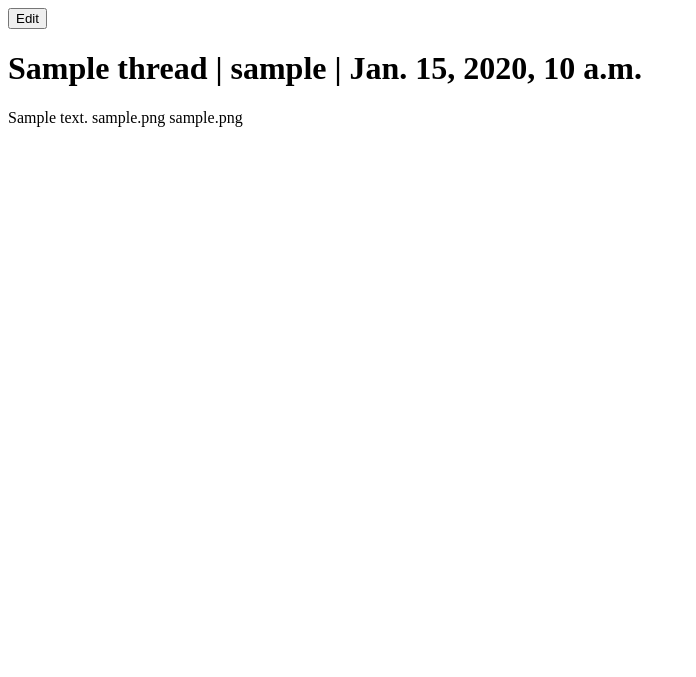
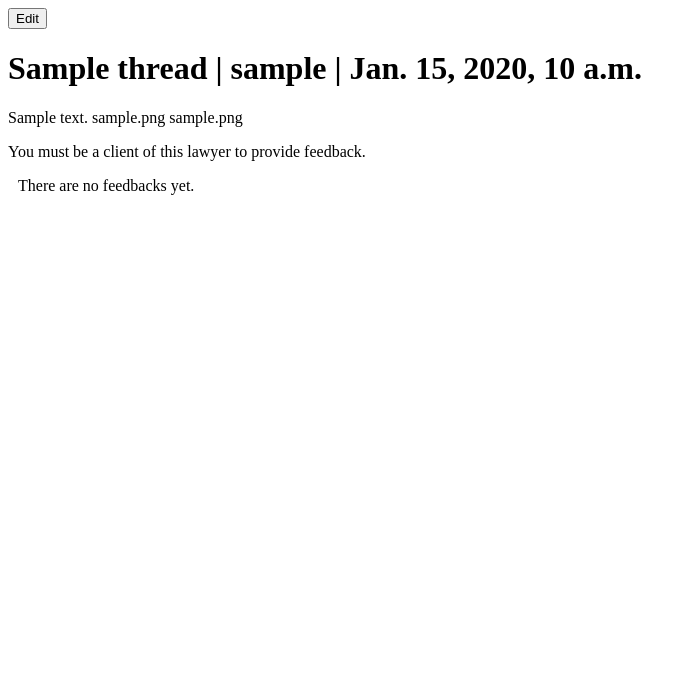
Before and after one commit to dlcastra/FPBP, a Django app: page /thread-detail/1 in a window 1280 px wide. Shown: the top 677 px of the page, without its empty margins (0-696 px from the left). Run offline with Django 5.2, Linux system fonts and the light colour scheme; tables that the repository leaves empty hold one stand-in row (values such as "Sample post"); parts of the project's set-up code (start-up, migrations or seed data) failed here and were passed over; some libraries are stand-ins or nearby versions.

Commit message:
Thread answer problem

```diff
--- /dev/null
+++ b/app/helpers.py
@@ -0,0 +1,22 @@
+from django.middleware.csrf import get_token
+from django.template.loader import render_to_string
+
+from .models import ThreadAnswer
+
+
+def data_handler(request, pk):
+    answer = ThreadAnswer.objects.filter(thread_id=pk)
+    user_id = request.user.id
+    feedback_html = render_to_string(
+        "threads/threads_detail/answers.html",
+        {
+            "answer": answer,
+            "csrf_token": get_token(request),
+            "user_id": user_id
+        }
+    )
+    return {
+        "feedback_html": feedback_html,
+        "user_id": user_id,
+        "csrf_token": get_token(request)
+    }
--- a/app/models.py
+++ b/app/models.py
@@ -9,6 +9,16 @@
     created = models.DateTimeField(auto_now_add=True)
     image = models.ImageField(upload_to="images/", blank=True)
     file = models.FileField(upload_to="files/", blank=True)
+
+
+class ThreadAnswer(models.Model):
+    id = models.AutoField(primary_key=True, editable=False, unique=True)
+    user = models.ForeignKey(CustomUser, on_delete=models.CASCADE, related_name="user_answer")
+    title = models.CharField(max_length=255)
+    context = models.TextField()
+    image = models.ImageField(upload_to="images/answers/", blank=True)
+    file = models.FileField(upload_to="files/answers/", blank=True)
+    thread = models.ForeignKey(Thread, on_delete=models.CASCADE, related_name="thread_answer")
 
 
 class ProgrammingLanguage(models.Model):
--- a/app/urls.py
+++ b/app/urls.py
@@ -8,6 +8,8 @@
     path("threads/", views.ThreadsPageView.as_view(), name="threads"),
     path("new-thread/", views.CreateThreadView.as_view(), name="new_thread"),
     path("thread-detail/<int:pk>", views.ThreadDetailView.as_view(), name="detail"),
+    path("post-feedback/<int:pk>", views.answer_handler, name="post_feedback"),
+    path("remove-feedback/<int:answer_id>", views.remove_answer, name="remove_answer"),
     # URLS FOR PROG LANGUAGES
     path("python/", views.PythonFirstPageView.as_view(), name="python_main"),
     path("tutorials/<str:slug>", views.TutorialPageView.as_view(), name="tutorials"),
--- a/app/views.py
+++ b/app/views.py
@@ -1,10 +1,14 @@
+from django.http import JsonResponse, HttpResponse
 from django.shortcuts import render, redirect, get_object_or_404
 from django.views import View
+from django.views.decorators.http import require_POST
 from django.views.generic import TemplateView, DetailView
 
+from users.models import CustomUser
 from .constants import PROGRAMMING_LANGUAGES
 from .forms import ThreadForm
-from .models import Thread, TutorialSection, ProgrammingLanguage
+from .helpers import data_handler
+from .models import Thread, TutorialSection, ProgrammingLanguage, ThreadAnswer
 
 
 # TEMPLATE VIEWS
@@ -86,11 +90,15 @@
     template_name = "threads/threads_detail/thread_detail.html"
 
     def get_context_data(self, request, **kwargs):
+        user = request.user
         thread_pk = self.kwargs.get("pk")
         thread_detail = get_object_or_404(Thread, pk=thread_pk)
         thread = Thread.objects.filter(id=thread_pk)
-        user = request.user
-        context = {"thread_detail": thread_detail, "thread": thread, "user": user}
+
+        get_context = data_handler(self.request, self.kwargs["pk"])
+        get_context["thread_detail"] = thread_detail
+        get_context["answer"] = ThreadAnswer.objects.filter(thread_id=self.kwargs["pk"]).all()
+        context = {"thread_detail": thread_detail, "thread": thread, "user": user, "get_context": get_context}
 
         return context
 
@@ -126,3 +134,27 @@
         context = self.get_context_data(request, **kwargs)
         context["form"] = form
         return render(request, self.template_name, context)
+
+
+def answer_handler(request, pk):
+    get_data = data_handler(request, pk)
+    user_id = get_data["user_id"]
+    thread = get_object_or_404(Thread, id=pk)
+    if thread:
+        content = request.POST.get("feedback")
+        user = CustomUser.objects.get(id=user_id)
+        ThreadAnswer.objects.create(user=user, title=thread.title, context=content, thread=thread)
+        return JsonResponse(data_handler(request, pk))
+
+    return JsonResponse({"message": "Invalid request"}, status=400)
+
+
+@require_POST
+def remove_answer(request, answer_id):
+    try:
+        answer = ThreadAnswer.objects.get(id=answer_id)
+        answer.delete()
+
+    except ThreadAnswer.DoesNotExist:
+        return JsonResponse({"error": "Answer does not exist"}, status=404)
+    return HttpResponse(status=204)
--- /dev/null
+++ b/templates/threads/threads_detail/answers.html
@@ -0,0 +1,89 @@
+<style>
+    .scrollable-text {
+            margin-top: 10px;
+            margin-bottom: 10px;
+            margin-left: 10px;
+            margin-right: 10px;
+            max-height: 420px;
+            overflow-y: auto;
+            padding-right: 10px;
+        }
+
+
+        .scrollable-text::-webkit-scrollbar {
+            width: 8px;
+            height: 8px;
+        }
+
+        .scrollable-text::-webkit-scrollbar-thumb {
+            background-color: rgba(0, 0, 0, 0.5);
+            border-radius: 4px;
+        }
+
+        .scrollable-text::-webkit-scrollbar-thumb:hover {
+            background-color: rgba(0, 0, 0, 0.7);
+        }
+
+        .scrollable-text::-webkit-scrollbar-track {
+            background-color: rgba(0, 0, 0, 0.1);
+            border-radius: 8px;
+        }
+
+        .scrollable-text::-webkit-scrollbar-thumb {
+            margin-right: 2px;
+        }
+</style>
+<script>
+    $(document).ready(function () {
+        $('#feedback-input').val('');
+        $('#feedback-container').on('click', '.remove-feedback-btn', function () {
+            var feedbackID = $(this).siblings('.feedback-text').data('feedback-id');
+            var feedbackContainer = $(this).closest('.feedback');
+            $.ajax({
+                type: 'POST',
+                url: '/remove-feedback/' + feedbackID + '/',
+                data: {csrfmiddlewaretoken: '{{ csrf_token }}'},
+                success: function (response) {
+                    feedbackContainer.remove();
+                },
+            });
+        });
+    });
+
+</script>
+
+{% if user.is_authenticated %}
+    <textarea name="feedback" id="feedback-input" placeholder=" Add feedback here(max. 255 characters)" maxlength="268"
+              style="width: 100%; max-width: 750px; height: 100px; max-height: 150px ;vertical-align: top; resize: none; border-radius: 15px;"
+              required></textarea><br>
+    <br>
+    <input class="btn btn-success" type="submit" value="Submit">
+    <br>
+    <br>
+
+{% else %}
+    <p>You must be a client of this lawyer to provide feedback.</p>
+{% endif %}
+
+<div class="scrollable-text" id="feedback-container" style="overflow-y: scroll; height: 300px;">
+    {% if answer %}
+        {% for content in answer %}
+            <div class="feedback">
+                <h5>User: {{ content.user.username }} | Article:{{ content.thread.title }}</h5>
+                <span class="feedback-text" style="" data-feedback-id="{{ content.id }}">{{ content.context }}</span>
+                {% if request.user == content.user %}
+                    <button
+                            class="btn remove-feedback-btn"
+                            style="width: 100%; max-width: 75px; height: 30px; font-size: 12px; margin-top: 5px"
+                            type="button">Remove
+
+                    </button>
+                {% endif %}
+                <br>
+                <br>
+            </div>
+        {% endfor %}
+    {% else %}
+        There are no feedbacks yet.<br>
+    {% endif %}
+</div>
--- a/templates/threads/threads_detail/thread_detail.html
+++ b/templates/threads/threads_detail/thread_detail.html
@@ -18,5 +18,36 @@
         {% endif %}
     {% endfor %}
 </form>
+<script src="https://ajax.googleapis.com/ajax/libs/jquery/3.5.1/jquery.min.js"></script>
+<script src="https://malsup.github.io/jquery.form.js"></script>
+<script>
+    $(document).ready(function () {
+        $('#feedbackForm').submit(function (event) {
+            event.preventDefault();
+            var formData = $(this).serialize();
+            formData += '&csrfmiddlewaretoken={{ csrf_token }}';
+            $.ajax({
+                type: 'POST',
+                url: $(this).attr('action'),
+                data: formData,
+                success: function (response) {
+                    $('#feedback-container').html(response.feedback_html);
+
+                },
+                error: function (xhr, status, error) {
+                    console.error(error);
+                }
+            });
+        });
+
+    });
+</script>
+<form id="feedbackForm" action="/post-feedback/{{ thread_detail.id }}" method="GET">
+    <div id="feedback-container">
+        {% csrf_token %}
+        {% include 'threads/threads_detail/answers.html' %}
+    </div>
+    <br>
+</form>
 </body>
 </html>
```
Also changed, not shown: app/migrations/0004_treadanswer.py (added), app/migrations/0005_treadanswer_thread.py (added), app/migrations/0006_alter_treadanswer_thread.py (added), app/migrations/0007_rename_treadanswer_threadanswer.py (added).
